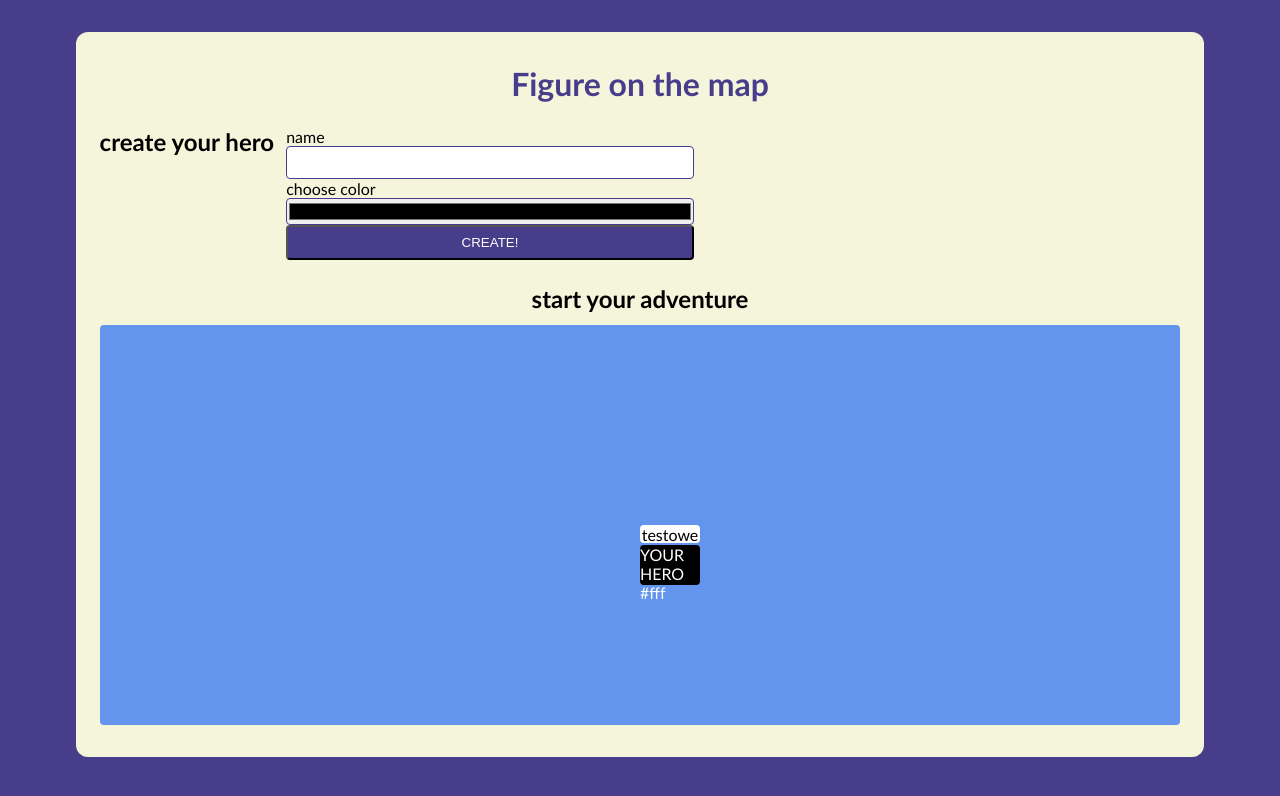
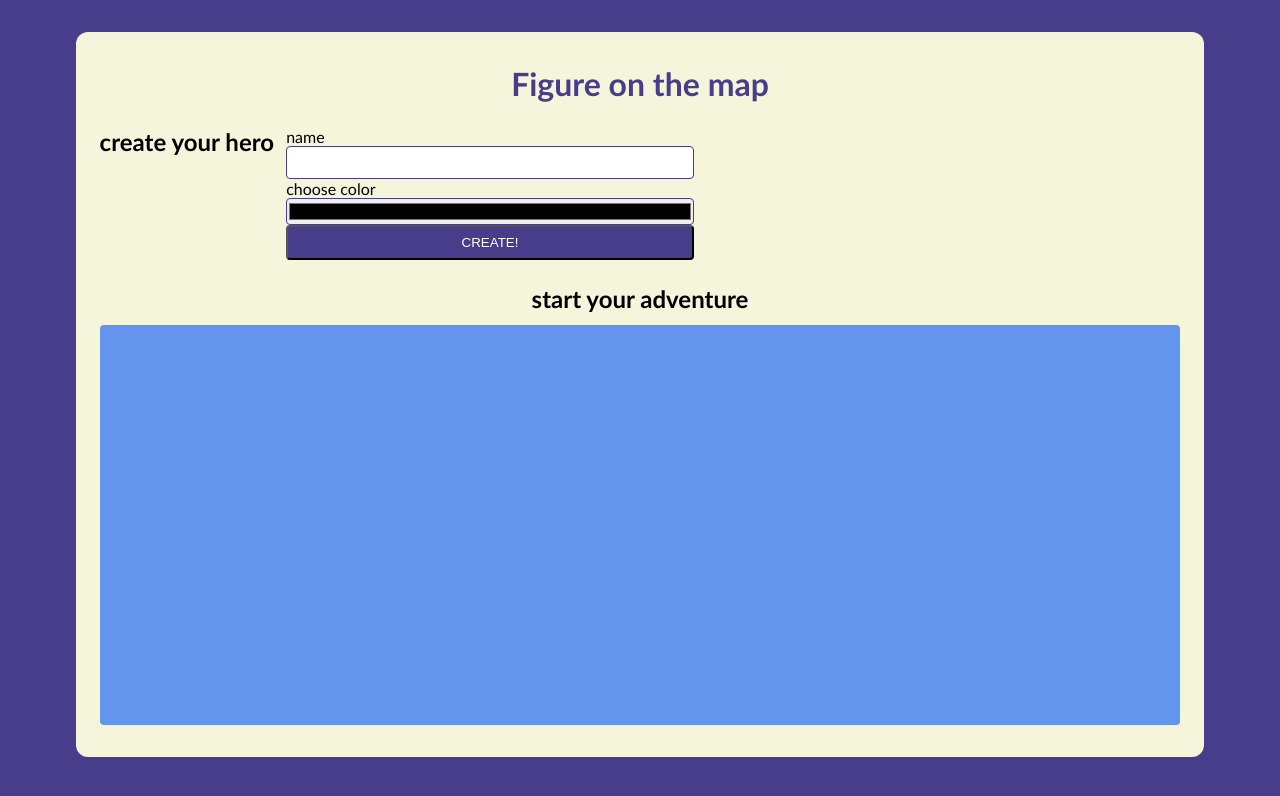
Before and after one commit to MartaKMB/figure-on-the-map-for-nexus, a React (Vite) app: page / in a window 1280 px wide. Shown: the top 796 px of the page. Built offline with nearby package versions, Linux system fonts and the light colour scheme.

Commit message:
feat: events add name and color on map

```diff
--- a/src/App.tsx
+++ b/src/App.tsx
@@ -1,17 +1,29 @@
-import styles from './App.module.css'
-import { Form } from './components/Form/Form'
-import { GameBoard } from './components/GameBoard/GameBoard'
+import { useState } from 'react';
+import styles from './App.module.css';
+import { Form } from './components/Form/Form';
+import { GameBoard } from './components/GameBoard/GameBoard';
 
 function App() {
+  const [isHeroReady, setIsHeroReady] = useState(false);
+  const [heroAttributes, setHeroAttributes] = useState({
+    heroName: '',
+    color: '',
+  });
+
   return (
     <main className={styles.container}>
       <header className={styles.header}>
         <h1>Figure on the map</h1>
       </header>
-      <Form />
-      <GameBoard />
+      <Form
+        onFormSubmit={(name: string, color: string) => {
+          setIsHeroReady(true);
+          setHeroAttributes({ heroName: name, color: color });
+        }}
+      />
+      <GameBoard withHero={isHeroReady} heroAttributes={heroAttributes} />
     </main>
-  )
+  );
 }
 
-export default App
+export default App;
--- a/src/components/Form/Form.tsx
+++ b/src/components/Form/Form.tsx
@@ -1,14 +1,39 @@
-import styles from "./Form.module.css"
+import { useState } from 'react';
+import styles from './Form.module.css';
 
-export function Form() {
-    return <section className={styles.container}>
+interface FormProps {
+  onFormSubmit(name: string, color: string): void;
+}
+
+export function Form({ onFormSubmit }: FormProps) {
+  const [inputName, setInputName] = useState('');
+  const [inputColor, setInputColor] = useState('');
+  return (
+    <section className={styles.container}>
       <h2>create your hero</h2>
-        <form>
+      <form
+        onSubmit={(e) => {
+          e.preventDefault();
+          console.log(inputColor);
+          onFormSubmit(inputName, inputColor);
+        }}
+      >
         <label>name</label>
-            <input type="text" className={styles.input}/>
+        <input
+          value={inputName}
+          onChange={(e) => setInputName(e.target.value)}
+          type='text'
+          className={styles.input}
+        />
         <label>choose color</label>
-            <input type="color" className={styles.inputColor}/>
+        <input
+          value={inputColor}
+          onChange={(e) => setInputColor(e.target.value)}
+          type='color'
+          className={styles.inputColor}
+        />
         <button className={styles.button}>create!</button>
       </form>
     </section>
+  );
 }
--- a/src/components/GameBoard/GameBoard.tsx
+++ b/src/components/GameBoard/GameBoard.tsx
@@ -1,11 +1,26 @@
-import { Hero } from "../Hero/Hero"
-import styles from "./GameBoard.module.css"
+import { Hero } from '../Hero/Hero';
+import styles from './GameBoard.module.css';
 
-export function GameBoard() {
-    return <section className={styles.container}>
-        <h2>start your adventure</h2>
-        <div className={styles.map}>
-          <Hero heroName="testowe" color="#fff"/>
-        </div>
-      </section>
+interface GameBoardProps {
+  withHero: boolean;
+  heroAttributes: {
+    heroName: string;
+    color: string;
+  };
 }
+
+export function GameBoard({ withHero, heroAttributes }: GameBoardProps) {
+  return (
+    <section className={styles.container}>
+      <h2>start your adventure</h2>
+      <div className={styles.map}>
+        {withHero && (
+          <Hero
+            heroName={heroAttributes.heroName}
+            color={heroAttributes.color}
+          />
+        )}
+      </div>
+    </section>
+  );
+}
--- a/src/components/Hero/Hero.module.css
+++ b/src/components/Hero/Hero.module.css
@@ -12,7 +12,6 @@
 .name {
     background-color: white;
     border-radius: 4px;
-    text-align: center;
     width: 100%;
     overflow: hidden;
     text-overflow: ellipsis;
--- a/src/components/Hero/Hero.tsx
+++ b/src/components/Hero/Hero.tsx
@@ -9,7 +9,7 @@ export function Hero({ heroName, color }: HeroProps) {
   return (
     <div className={styles.container}>
       <div className={styles.name}>{heroName}</div>
-      <div className={`${styles.hero} ${styles.color}`}>YOUR HERO {color}</div>
+      <div className={`${styles.hero} ${styles.color}`}>HERO {color}</div>
     </div>
   );
 }
```
Lines whose indentation alone changed are shown as unchanged.
